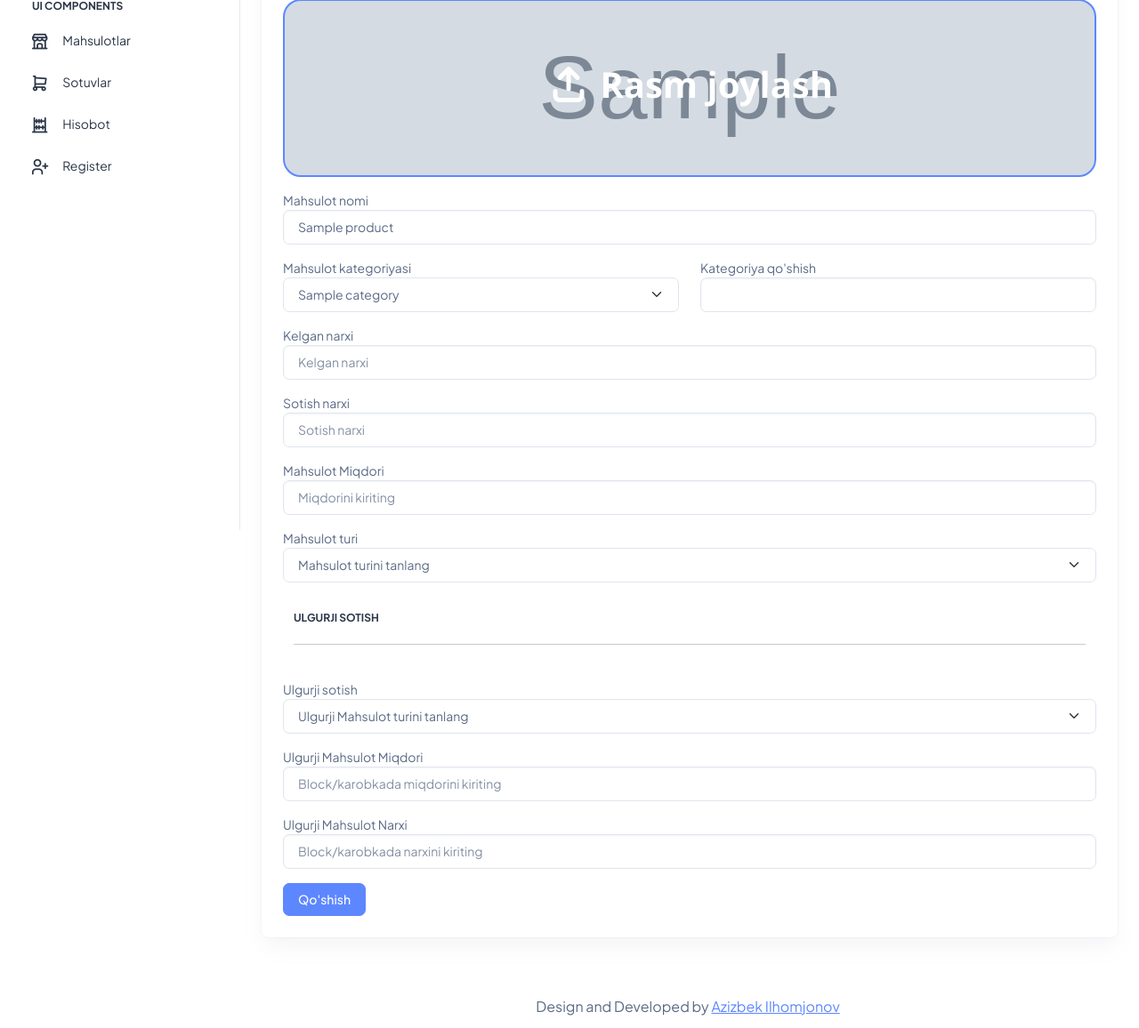
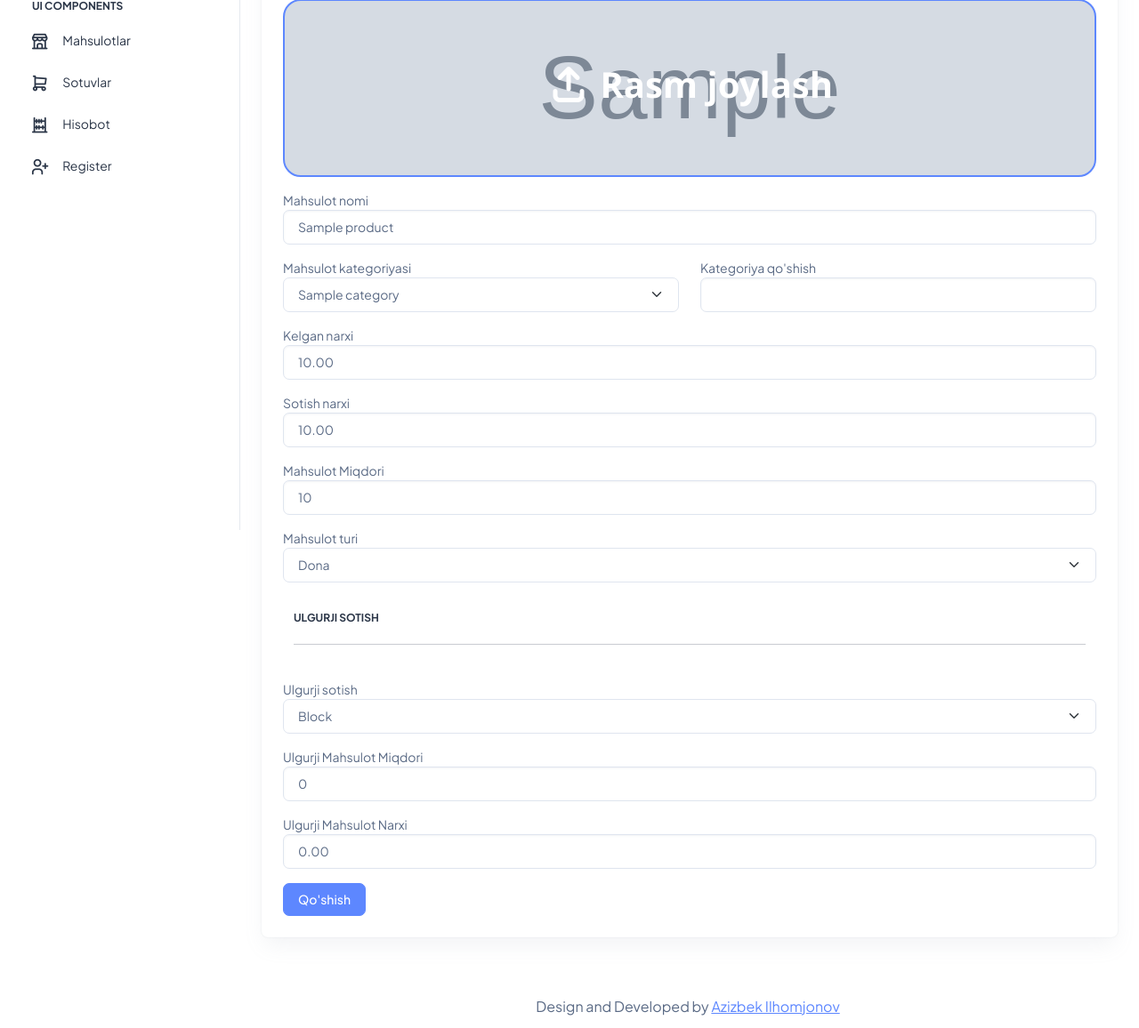
Before and after one commit to Azizbek20051905/shop-amaliyot, a Django app: page /update/sample in a window 1280 px wide. Shown: the part 204-1360 px from the top of the page at 89% size. Run offline with Django 5.2, Linux system fonts and the light colour scheme; tables that the repository leaves empty hold one stand-in row (values such as "Sample post"); grey boxes marked "Sample" are stand-in pictures; some libraries are stand-ins or nearby versions.

Commit message:
edit and update page

```diff
--- a/shopp/views.py
+++ b/shopp/views.py
@@ -22,6 +22,44 @@ def updateProductView(request, slug):
         'product': product,
         "categories": category
     }
+
+    if request.method == "POST":
+        image = request.FILES.get('imageInput')
+        name = request.POST.get('NameInput')
+        category = request.POST['category']
+        category_name = request.POST['addCategory']
+        old_price = request.POST['OldPriceInput']
+        sell_price = request.POST['SellPriceInput']
+        amount = request.POST['AmountInput']
+        productType = request.POST['ProductType']
+        convertWhole = request.POST['ConvertWholeInput']
+        convertAmount = request.POST['ConvertAmountInput']
+        convertPrice = request.POST['ConvertPriceInput']
+
+        if not category:
+            if category_name:
+                category_add = Category.objects.create(name=category_name)
+                category_add.save()
+        else:
+            category_add = Category.objects.get(slug=category)
+
+        product.name = name
+        product.category = category_add
+        product.old_price = old_price
+        product.sell_price = sell_price
+        product.type = productType
+        product.amount = amount
+        product.wholesale = convertWhole
+        product.blockAmount = convertAmount
+        product.blockPrice = convertPrice
+
+        if image:
+            product.image = image
+
+        product.save()
+
+        return redirect("shopp:products")
+
     return render(request, 'add_product.html', context)
 
 def productsAdd(request):
--- a/templates/add_product.html
+++ b/templates/add_product.html
@@ -13,7 +13,14 @@
                 {% elif page == "add" %}
                     <h5 class="card-title fw-semibold mb-4">Mahsulot qo'shish</h5>
                 {% endif %}
-                <form action="/products/add/" method="post" enctype="multipart/form-data">
+                <form
+                    {% if page == "add" %}
+                        action="/products/add/"
+                    {% elif page == "update" %}
+                        action="/update/{{ product.slug }}"
+                    {% endif %}
+
+                    method="post" enctype="multipart/form-data">
                     {% csrf_token %}
                     <div class="image w-100">
                         <label for="imageInput" style=" display: flex; justify-content: center; align-items: center; border: 2px solid #5D87FF; border-radius: 20px;
@@ -58,23 +65,31 @@
                     </div>
                     <div class="form-group mb-3">
                         <label for="OldPriceInput">Kelgan narxi</label>
-                        <input type="text" name="OldPriceInput" class="form-control" id="OldPriceInput" placeholder="Kelgan narxi">
+                        <input type="text" name="OldPriceInput" value="{{ product.old_price }}" class="form-control" id="OldPriceInput" placeholder="Kelgan narxi">
                     </div>
                     <div class="form-group mb-3">
                         <label for="SellPriceInput">Sotish narxi</label>
-                        <input type="text" name="SellPriceInput" class="form-control" id="SellPriceInput" placeholder="Sotish narxi">
+                        <input type="text" name="SellPriceInput" value="{{ product.sell_price }}" class="form-control" id="SellPriceInput" placeholder="Sotish narxi">
                     </div>
                     <div class="form-group mb-3">
                         <label for="AmountInput">Mahsulot Miqdori</label>
-                        <input type="number" name="AmountInput" class="form-control" id="AmountInput" placeholder="Miqdorini kiriting">
+                        <input type="number" name="AmountInput" value="{{ product.amount }}" class="form-control" id="AmountInput" placeholder="Miqdorini kiriting">
                     </div>
 
                     <div class="form-group mb-3">
                         <label for="ProductType">Mahsulot turi</label>
                         <select name="ProductType" id="ProductType" class="form-select">
                             <option value="">Mahsulot turini tanlang</option>
-                            <option value="dona">Dona</option>
-                            <option value="kg">Kg</option>
+                            {% if product.type == "dona" %}
+                                <option value="dona" selected>Dona</option>
+                                <option value="kg">Kg</option>
+                            {% elif product.type == "kg" %}
+                                <option value="dona">Dona</option>
+                                <option value="kg" selected>Kg</option>
+                            {% else %}
+                                <option value="dona">Dona</option>
+                                <option value="kg">Kg</option>
+                            {% endif %}
                         </select>
                     </div>
                     <div class="nav-small-cap">
@@ -87,17 +102,25 @@
                         <label for="ConvertWholeInput">Ulgurji sotish</label>
                         <select name="ConvertWholeInput" id="ConvertWholeInput" class="form-select">
                             <option value="">Ulgurji Mahsulot turini tanlang</option>
-                            <option value="block">Block</option>
-                            <option value="karobka">Karobka</option>
+                            {% if product.wholesale == "block" %}
+                                <option value="block" selected>Block</option>
+                                <option value="karobka">Karobka</option>
+                            {% elif product.wholesale == "karobka" %}
+                                <option value="block">Block</option>
+                                <option value="karobka" selected>Karobka</option>
+                            {% else %}
+                                <option value="block">Block</option>
+                                <option value="karobka">Karobka</option>
+                            {% endif %}
                         </select>
                     </div>
                     <div class="form-group mb-3">
                         <label for="ConvertAmountInput">Ulgurji Mahsulot Miqdori</label>
-                        <input type="number" name="ConvertAmountInput" class="form-control" id="ConvertAmountInput" placeholder="Block/karobkada miqdorini kiriting">
+                        <input type="number" name="ConvertAmountInput" value="{{ product.blockAmount }}" class="form-control" id="ConvertAmountInput" placeholder="Block/karobkada miqdorini kiriting">
                     </div>
                     <div class="form-group mb-3">
                         <label for="ConvertPriceInput">Ulgurji Mahsulot Narxi</label>
-                        <input type="number" name="ConvertPriceInput" class="form-control" id="ConvertPriceInput" placeholder="Block/karobkada narxini kiriting">
+                        <input type="number" name="ConvertPriceInput" value="{{ product.blockPrice }}" class="form-control" id="ConvertPriceInput" placeholder="Block/karobkada narxini kiriting">
                     </div>
 
                     <button class="btn btn-primary">Qo'shish</button>
```
Also changed, not shown: media/product/trest.png (added).
